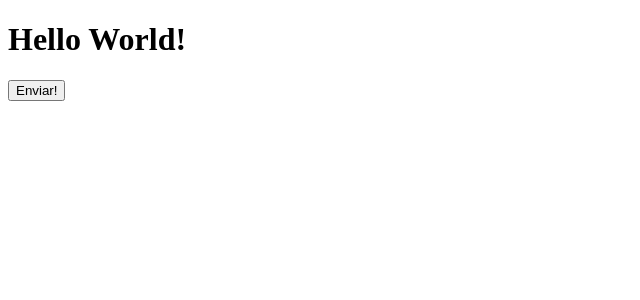
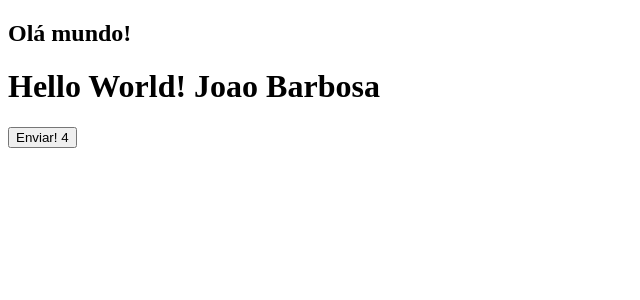
Before and after one commit to joaovictorbs/react, a React (Create React App) app in the folder projetosCurso/fundamentos/: page / in a window 1280 px wide. Shown: the top 300 px of the page, without its empty margins (0-640 px from the left). Built offline with nearby package versions, Linux system fonts and the light colour scheme.

Commit message:
JSX e expressoes

```diff
--- a/projetosCurso/fundamentos/src/App.js
+++ b/projetosCurso/fundamentos/src/App.js
@@ -1,18 +1,25 @@
 import React, { Component } from 'react'  //importa react e componente dentro dele
+
+const title = <h2>Olá mundo!</h2> //tag nao e html simples e sim JSX
+
+function formatName(name, lastname) {
+  return name + lastname;
+}
 
 class Button extends Component {
   render() {
     return(
-      <button>Enviar!</button>
+      <button>Enviar! {  2 + 2 }</button>  //JSX | nao e html puro
     )
   }
 }
 
 class App extends Component { //novo componente app que extende do Component
-  render() {    //metodo render dentro de Component que retorna conteudo html
+  render() {                  //metodo render dentro de Component que retorna conteudo html
     return(
       <>
-        <h1>Hello World!</h1>
+        { title }
+        <h1>Hello World! { formatName('Joao ', 'Barbosa') }</h1>
         <Button />
       </>
       //ou <React.Fragment> ao inves de <>
```
